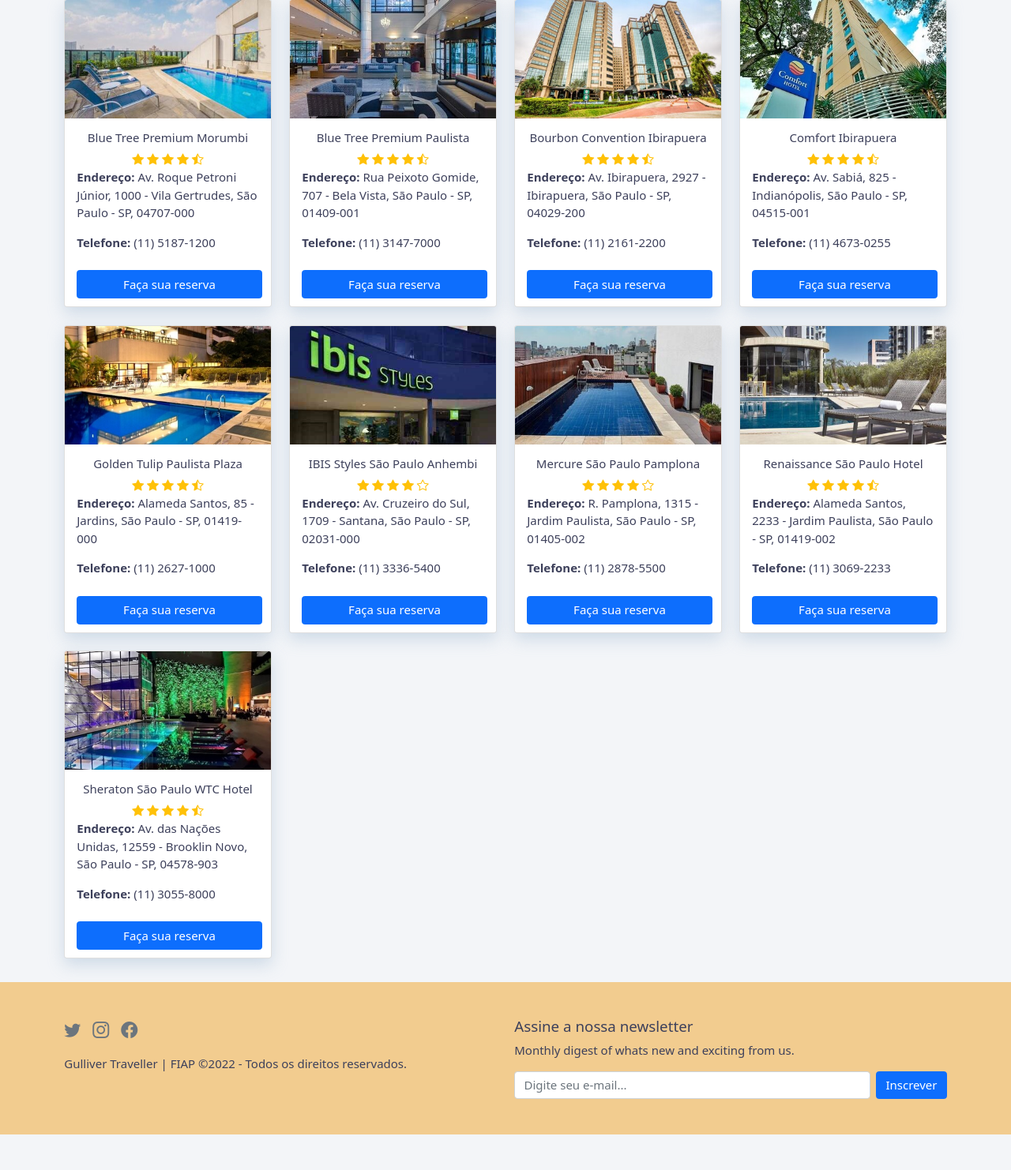
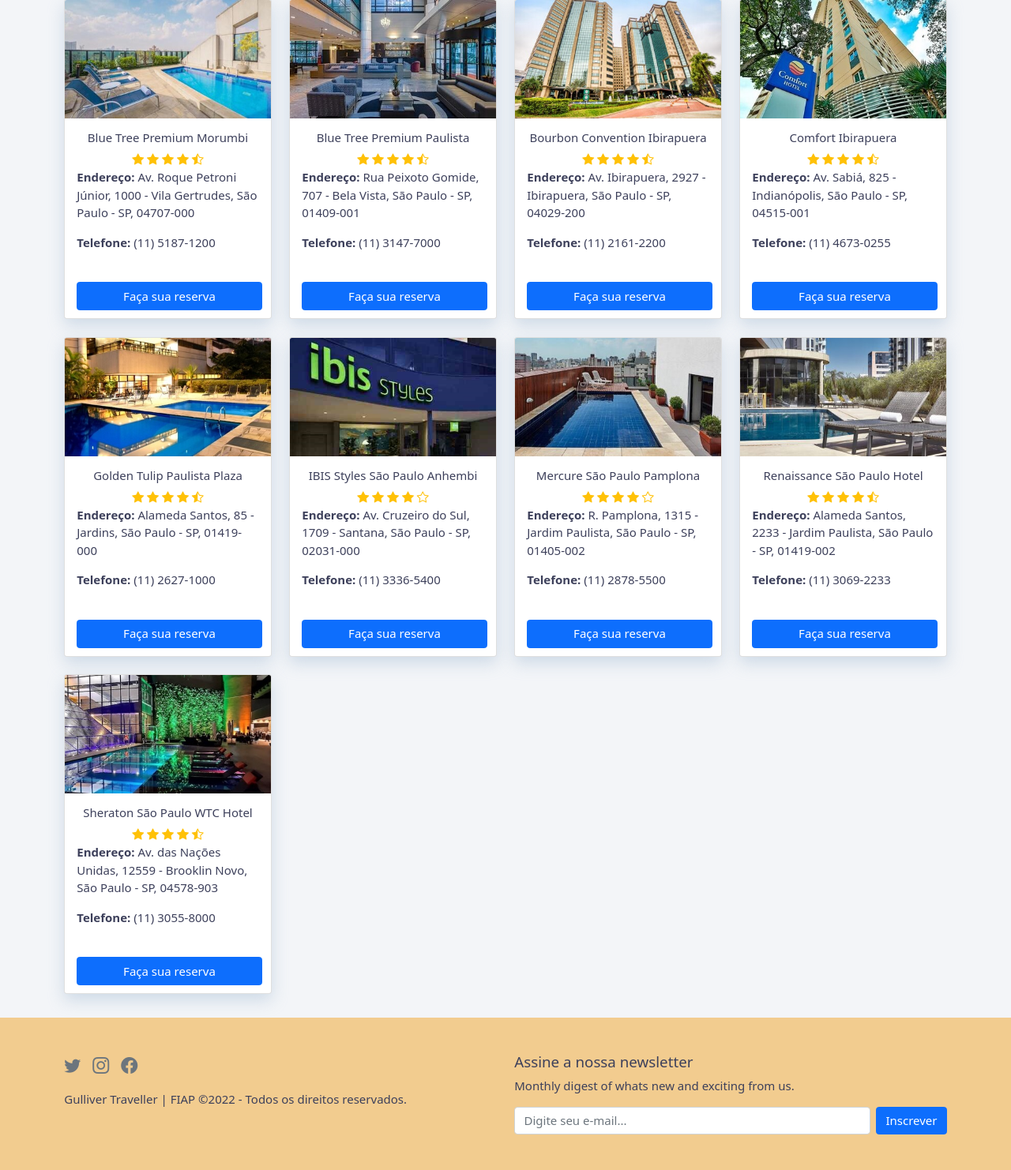
Before and after one commit to vizzacchi/GulliverTraveller, a PHP site: page /pages/gastronomia.html in a window 1280 px wide. Shown: the part 181-1663 px from the top of the page at 79% size. Before the commit the page ends 1618 px from the top, so only its background shows below. Run offline with PHP 8.4, Linux system fonts and the light colour scheme; some libraries are stand-ins or nearby versions.

Commit message:
Começando Gastronomia, e incluindo acessibilidade

```diff
--- a/css/style.css
+++ b/css/style.css
@@ -1,6 +1,6 @@
 @import url('https://fonts.googleapis.com/css2?family=Poppins:wght@300&family=Roboto:wght@300&display=swap');
 @font-face {
-    font-family: Dislexia;
+    font-family: FontNova;
     src: url("../fonts/OpenDyslexicAlta-Regular.otf");
 }
 
@@ -145,7 +145,7 @@
 .card {
     background-color: var(--body-background-card);
     box-shadow: var(--body-box-shadow);
-    height: 26rem;
+    height: 27rem;
 }
 .card img {
     height: 10rem;
--- a/js/accessibility-dark-mode.js
+++ b/js/accessibility-dark-mode.js
@@ -17,6 +17,6 @@
 function dislexia(){
     let el = document.querySelector('html');
     // alterando uma propriedade
-    el.style.fontFamily  = 'Dislexia';
+    el.style.fontFamily  = 'FontNova';
     el.style.fontSize    = '15px';
 }
```
